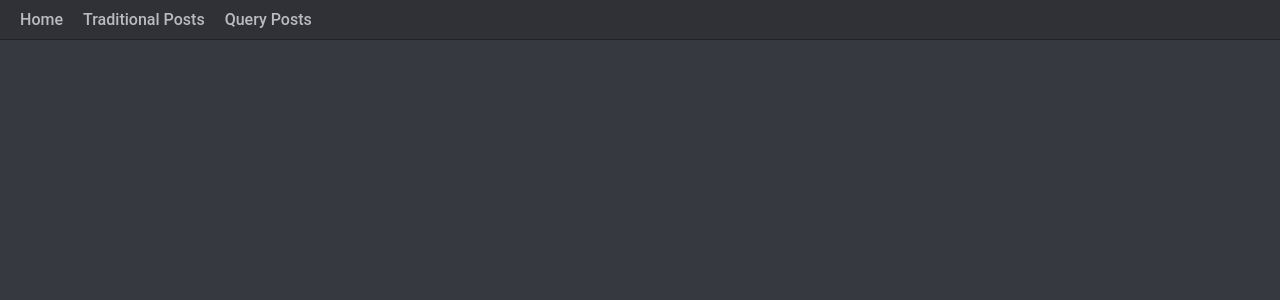
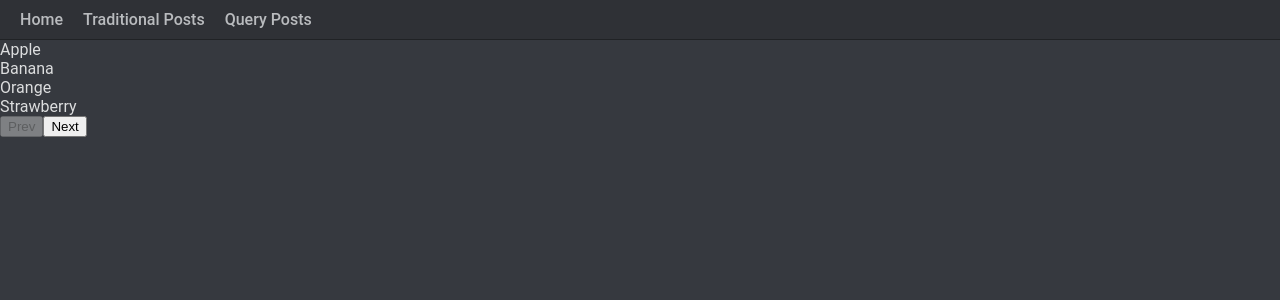
Before and after one commit to 9912353870/tanstack-query, a React (Create React App) app: page /paginated-queries in a window 1280 px wide. Shown: the top 300 px of the page. Built offline with nearby package versions, Linux system fonts and the light colour scheme; data requests are answered from the project's data file.

Commit message:
Added pagination using RTQuery

```diff
--- a/db.json
+++ b/db.json
@@ -1,19 +1,101 @@
 {
     "posts": [
         {
-            "id": 1,
-            "title": "sunt aut facere repellat provident occaecati excepturi optio reprehenderit",
-            "body": "quia et suscipit\nsuscipit recusandae consequuntur expedita et cum\nreprehenderit molestiae ut ut quas totam\nnostrum rerum est autem sunt rem eveniet architecto"
+            "id": "1",
+            "title": "Elon Musk Interview",
+            "body": "Discussing Mars mission"
         },
         {
-            "id": 2,
-            "title": "qui est esse",
-            "body": "est rerum tempore vitae\nsequi sint nihil reprehenderit dolor beatae ea dolores neque\nfugiat blanditiis voluptate porro vel nihil molestiae ut reiciendis\nqui aperiam non debitis possimus qui neque nisi nulla"
+            "id": "2",
+            "title": "Marques Reviews Tesla",
+            "body": "Tesla's latest EV review"
         },
         {
-            "id": 3,
-            "title": "ea molestias quasi exercitationem repellat qui ipsa sit aut",
-            "body": "et iusto sed quo iure\nvoluptatem occaecati omnis eligendi aut ad\nvoluptatem doloribus vel accusantium quis pariatur\nmolestiae porro eius odio et labore et velit aut"
+            "id": "3",
+            "title": "AI in 2024",
+            "body": "Impact on daily life"
+        }
+    ],
+    "fruits": [
+        {
+            "id": "1",
+            "name": "Apple"
+        },
+        {
+            "id": "2",
+            "name": "Banana"
+        },
+        {
+            "id": "3",
+            "name": "Orange"
+        },
+        {
+            "id": "4",
+            "name": "Strawberry"
+        },
+        {
+            "id": "5",
+            "name": "Mango"
+        },
+        {
+            "id": "6",
+            "name": "Pineapple"
+        },
+        {
+            "id": "7",
+            "name": "Grapes"
+        },
+        {
+            "id": "8",
+            "name": "Watermelon"
+        },
+        {
+            "id": "9",
+            "name": "Blueberry"
+        },
+        {
+            "id": "10",
+            "name": "Cherry"
+        },
+        {
+            "id": "11",
+            "name": "Peach"
+        },
+        {
+            "id": "12",
+            "name": "Plum"
+        },
+        {
+            "id": "13",
+            "name": "Kiwi"
+        },
+        {
+            "id": "14",
+            "name": "Papaya"
+        },
+        {
+            "id": "15",
+            "name": "Pomegranate"
+        },
+        {
+            "id": "16",
+            "name": "Lemon"
+        },
+        {
+            "id": "17",
+            "name": "Coconut"
+        },
+        {
+            "id": "18",
+            "name": "Pear"
+        },
+        {
+            "id": "19",
+            "name": "Guava"
+        },
+        {
+            "id": "20",
+            "name": "Lychee"
         }
     ]
 }
--- a/package.json
+++ b/package.json
@@ -41,6 +41,6 @@
     ]
   },
   "devDependencies": {
-    "json-server": "^1.0.0-beta.2"
+    "json-server": "^0.17.4"
   }
 }
--- a/src/App.js
+++ b/src/App.js
@@ -4,6 +4,7 @@ import { BrowserRouter as Router, Routes, Route, Link } from "react-router-dom";
 import PostTraditional from "./components/PostTraditional";
 import PostRQ from "./components/PostRQ";
 import PostDetailsRQ from "./components/PostDetailsRQ";
+import PaginatedQueries from "./components/PaginatedQueries";
 
 function App() {
   return (
@@ -27,6 +28,7 @@ function App() {
           <Route exact path="/posts" element={<PostTraditional />} />
           <Route exact path="/postsrq" element={<PostRQ />} />{" "}
           <Route exact path="/postsrq/:postId" element={<PostDetailsRQ />} />
+          <Route exact path="/paginated-queries" element={<PaginatedQueries />} />
         </Routes>
       </div>
     </Router>
--- /dev/null
+++ b/src/components/PaginatedQueries.jsx
@@ -0,0 +1,48 @@
+import { useQuery } from "@tanstack/react-query";
+import axios from "axios";
+import React, { useState } from "react";
+
+const fetchFruits = (pageId) =>
+  axios.get(`http://localhost:4000/fruits?_limit=4&_page=${pageId}`);
+
+const PaginatedQueries = () => {
+  const [page, setPage] = useState(1);
+
+  const { data, isLoading, isError, error } = useQuery({
+    queryKey: ["fruits", page],
+    queryFn: () => fetchFruits(page),
+  });
+
+  if (isError) return <div>{error.message}</div>;
+  if (isLoading) return <div>Loading....!</div>;
+
+  return (
+    <div className="container">
+      {data?.data?.map((item) => {
+        return (
+          <div key={item.id} className="fruit-label">
+            {item.name}
+          </div>
+        );
+      })}
+      <button
+        onClick={() => {
+          setPage((prev) => prev - 1);
+        }}
+        disabled={page <= 1 ? true : false}
+      >
+        Prev
+      </button>
+      <button
+        onClick={() => {
+          setPage((prev) => prev + 1);
+        }}
+        disabled={page >= 5 ? true : false}
+      >
+        Next
+      </button>
+    </div>
+  );
+};
+
+export default PaginatedQueries;
```
Also changed, not shown: 1 other file (tests, documents, lock files or other folders).
